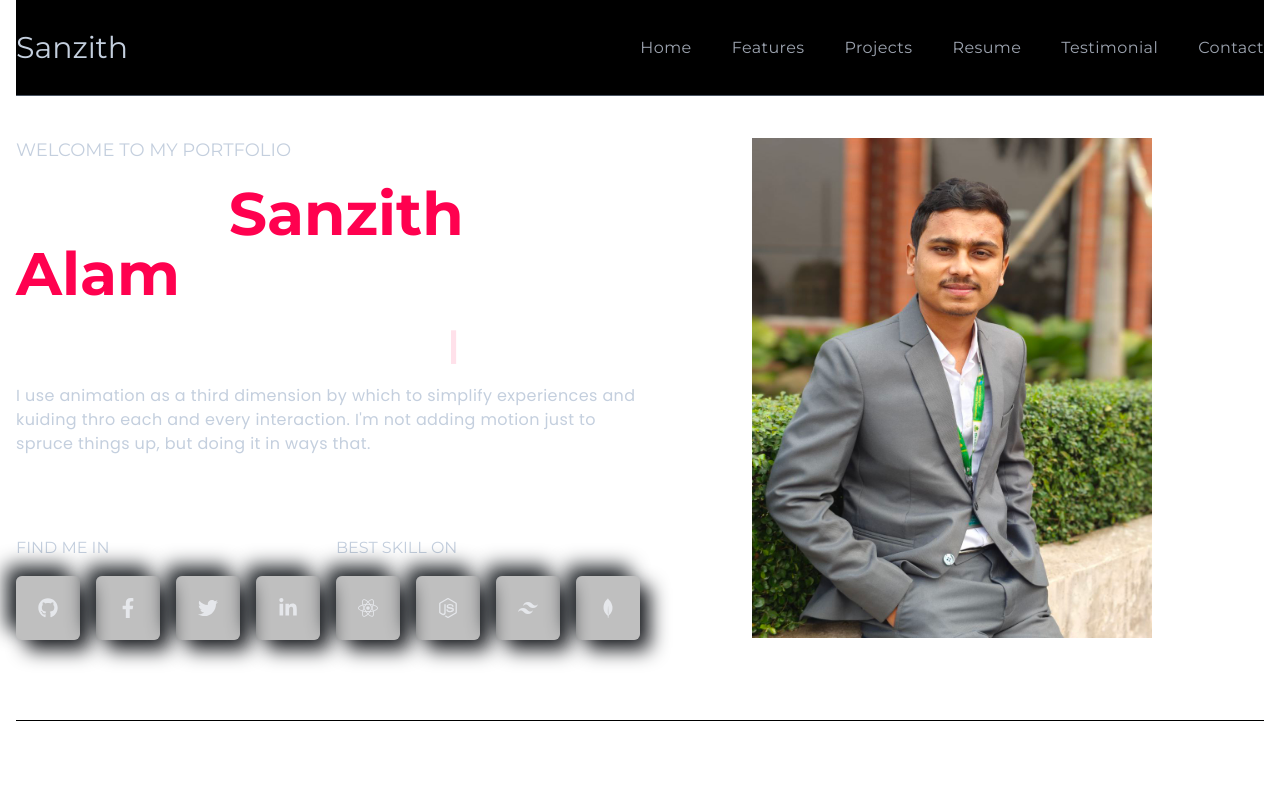
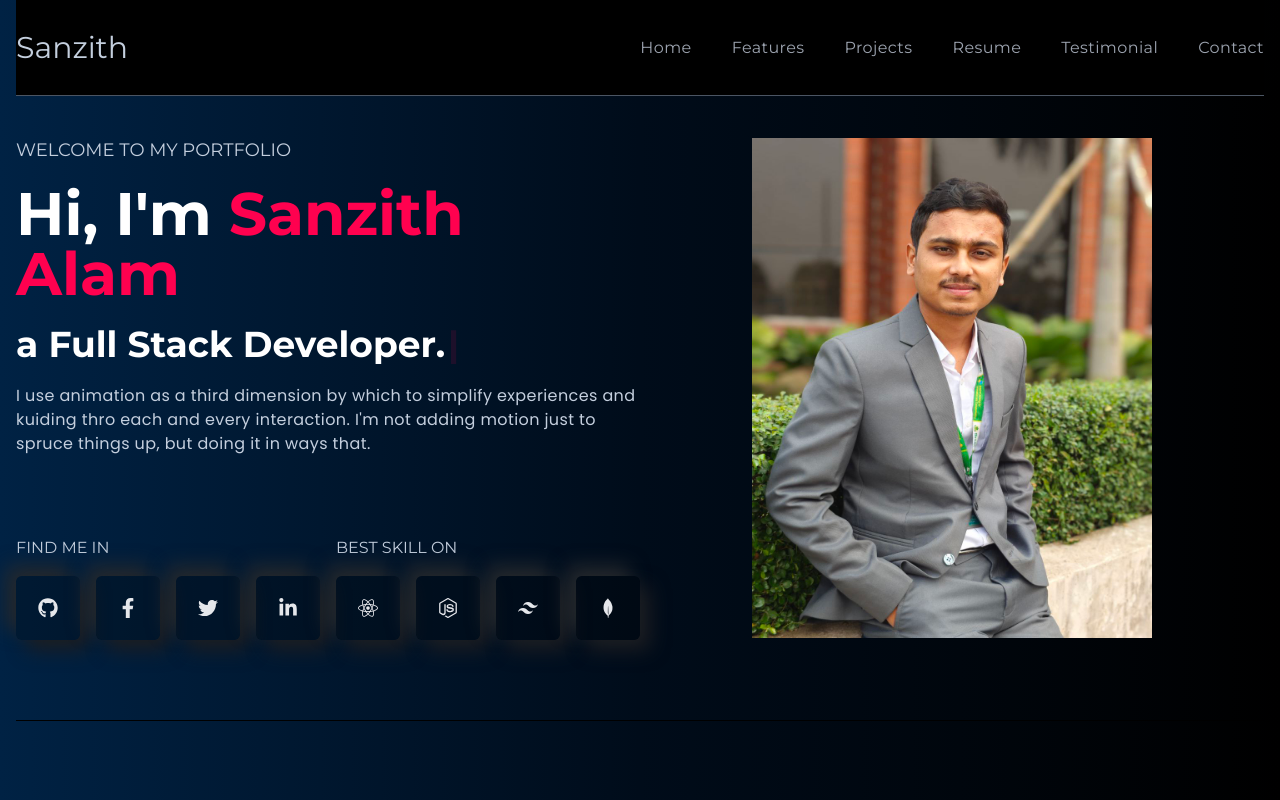
Before and after one commit to Sanzith/myportfolio, a React (Create React App) app: page / in a window 1280 px wide. Shown: the top 800 px of the page. Built offline with nearby package versions, Linux system fonts and the light colour scheme.

Commit message:
Update App.js

```diff
--- a/src/App.js
+++ b/src/App.js
@@ -11,7 +11,7 @@ import Testimonial from "./components/tesimonial/Testimonial";
 
 function App() {
   return (
-    <div className="w-full h-auto bg-gradient-to-r text-lightText px-4">
+    <div className="w-full h-auto bg-gradient-to-r from-[#002244] via-[#000C1A] to-[#000000] text-lightText px-4">
         <Navbar />
       <div className="max-w-screen-xl mx-auto">
         <Banner />
```
